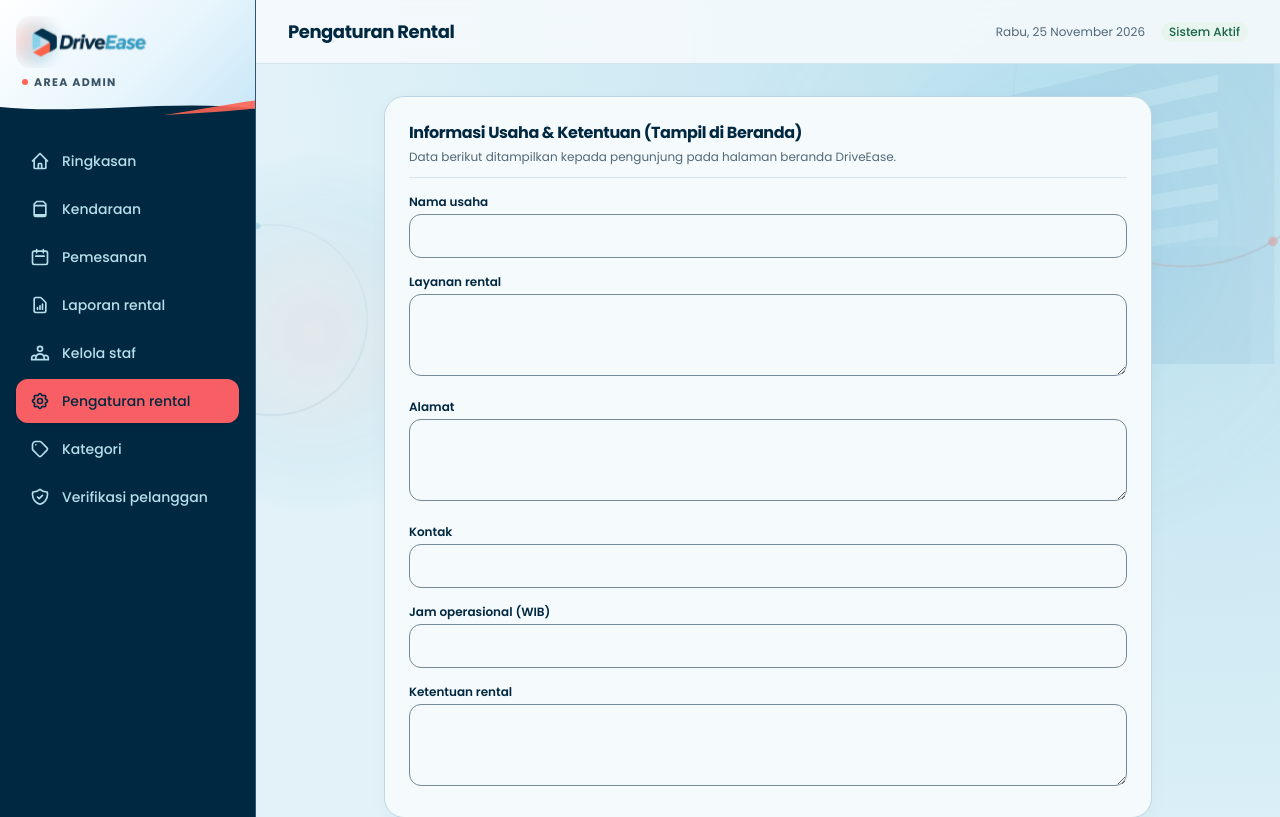
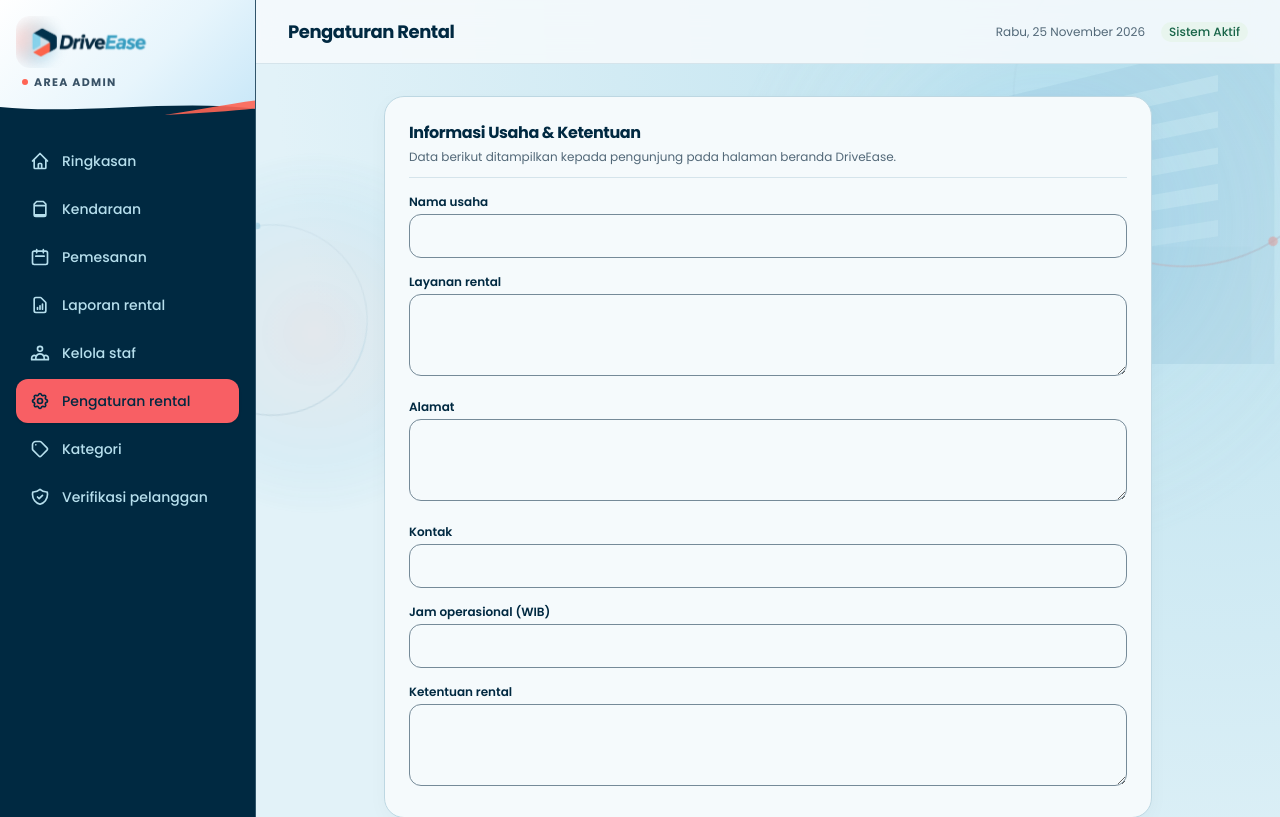
Before and after one commit to MFarisAdithya/DriveEase, a Laravel app: page /admin/rental-settings in a window 1280 px wide. Shown: the top 817 px of the page. Run offline with Laravel 12, Linux system fonts and the light colour scheme; the visitor is signed in with stand-in values (Sample User, id 1); data that the repository does not hold is empty; style sheets or scripts are compiled from the project's sources.

Commit message:
fix(ui): remove redundant homepage note from rental settings heading

```diff
--- a/resources/views/admin/rental-settings.blade.php
+++ b/resources/views/admin/rental-settings.blade.php
@@ -10,7 +10,7 @@
 
     <div class="rounded-xl border border-line bg-surface p-6 shadow-sm space-y-4">
         <div class="border-b border-line pb-3">
-            <h2 class="text-base font-bold text-ink">Informasi Usaha &amp; Ketentuan (Tampil di Beranda)</h2>
+            <h2 class="text-base font-bold text-ink">Informasi Usaha &amp; Ketentuan</h2>
             <p class="mt-1 text-xs text-muted">Data berikut ditampilkan kepada pengunjung pada halaman beranda DriveEase.</p>
         </div>
         {{-- Key array adalah nama input dan kolom database. Labelnya dibaca admin. --}}
```
